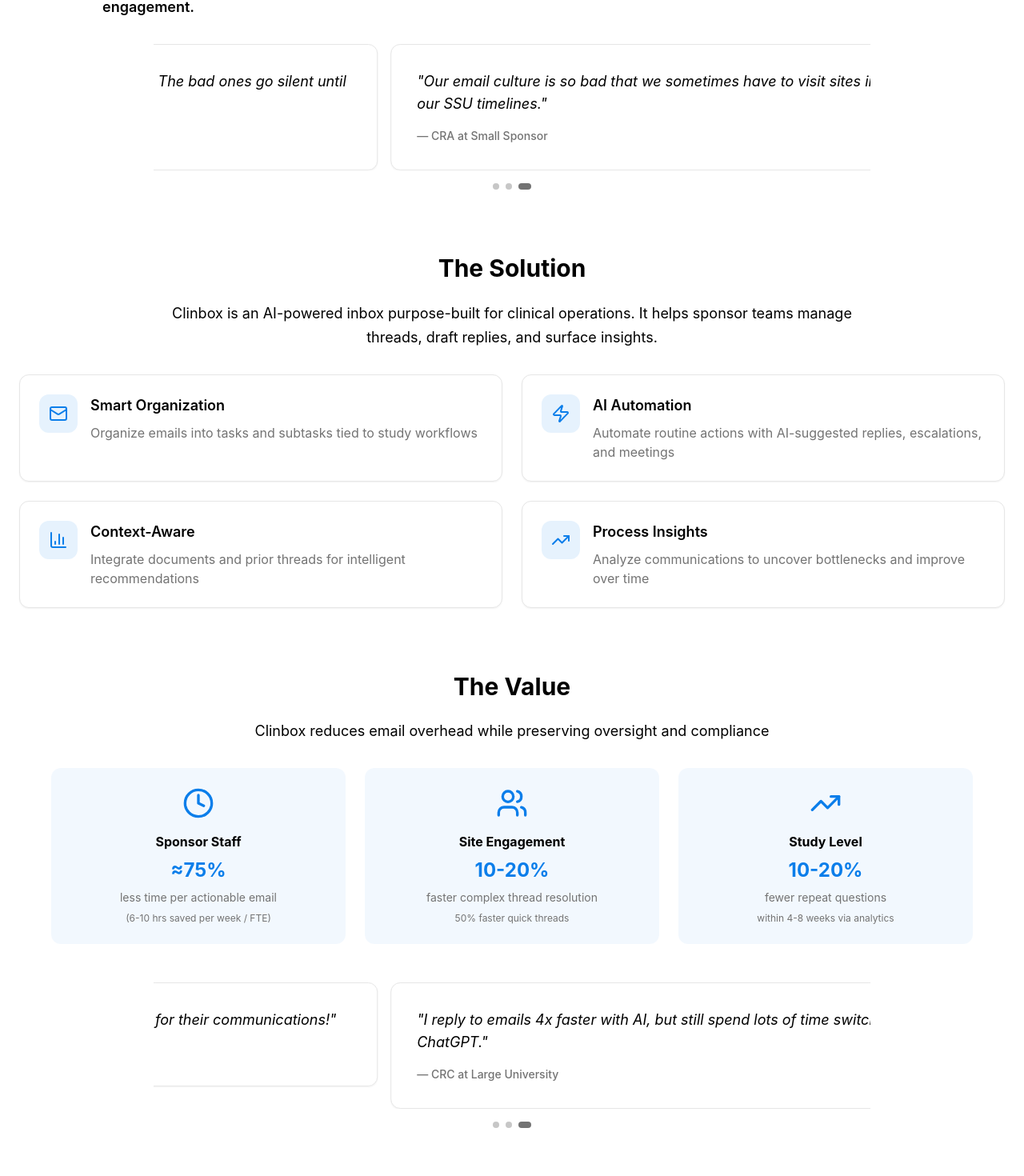
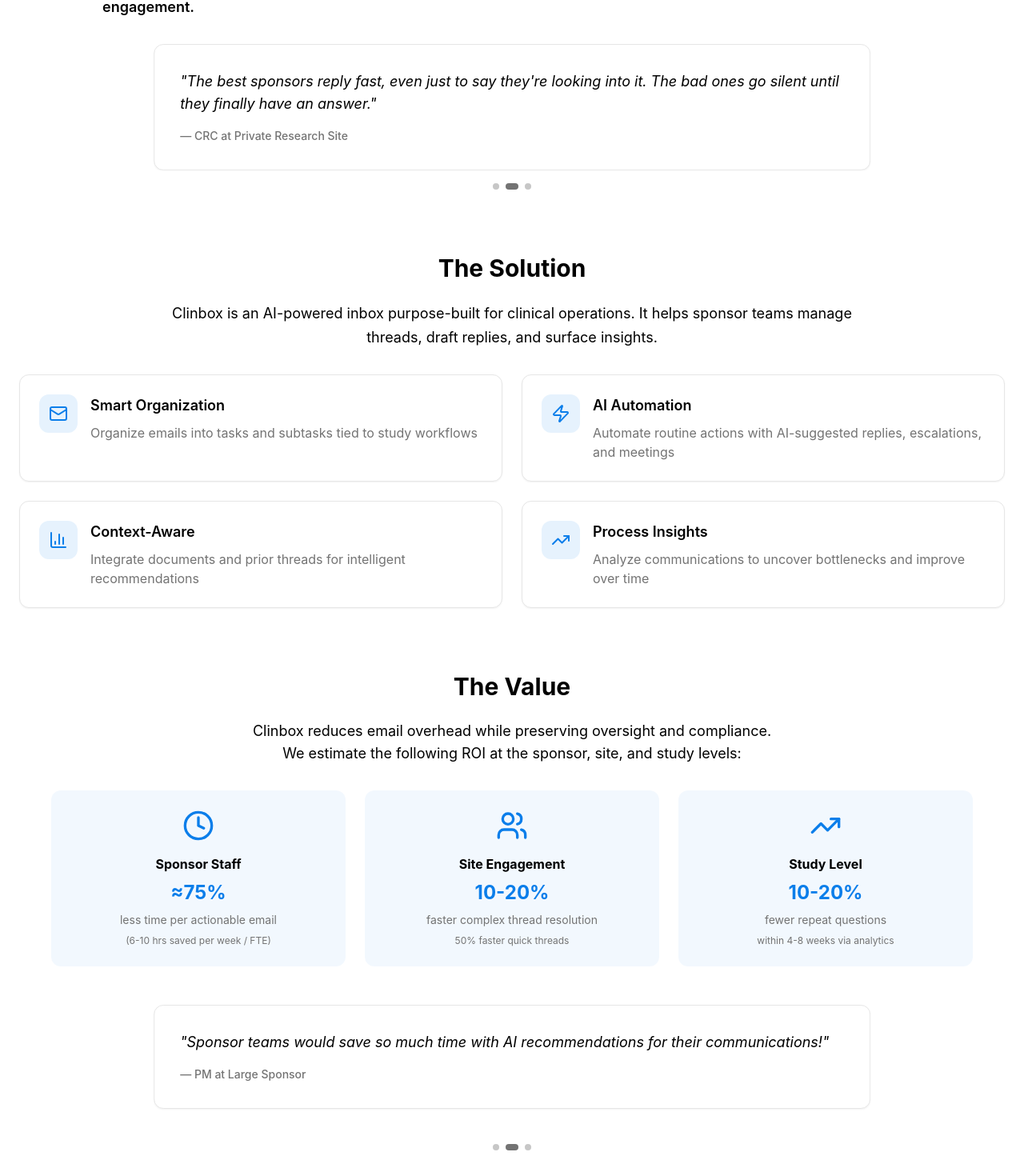
Before and after one commit to Greenwood-Technologies-Org/makora-bio-website, a React (Vite) app: page / in a window 1280 px wide. Shown: the part 1279-2749 px from the top of the page at 80% size. Built offline with nearby package versions, Linux system fonts and the light colour scheme.

Commit message:
update UI

```diff
--- a/src/components/ClinboxSection.tsx
+++ b/src/components/ClinboxSection.tsx
@@ -124,7 +124,7 @@ const ClinboxSection = () => {
               className="w-full"
               plugins={[
                 Autoplay({
-                  delay: 3000,
+                  delay: 5000,
                 })
               ]}
               opts={{
@@ -190,8 +190,11 @@ const ClinboxSection = () => {
             The Value
           </h3>
           <div className="max-w-6xl mx-auto">
+            <p className="text-lg text-foreground text-center">
+              Clinbox reduces email overhead while preserving oversight and compliance.
+            </p>
             <p className="text-lg text-foreground mb-8 text-center">
-              Clinbox reduces email overhead while preserving oversight and compliance
+              We estimate the following ROI at the sponsor, site, and study levels:
             </p>
 
             <div className="grid grid-cols-1 md:grid-cols-3 gap-6">
@@ -239,7 +242,7 @@ const ClinboxSection = () => {
               className="w-full"
               plugins={[
                 Autoplay({
-                  delay: 3000,
+                  delay: 5000,
                 })
               ]}
               opts={{
```
